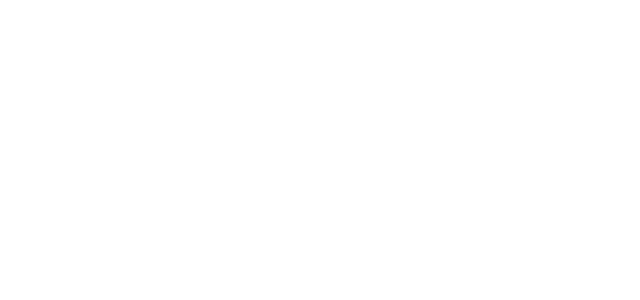
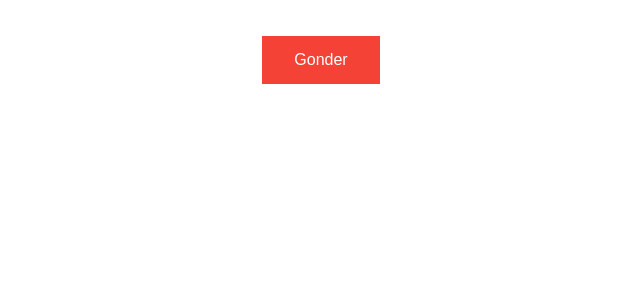
Before and after one commit to tansionline/nuxtjs-firebase, a Nuxt app: page /firestore-sayfasi in a window 1280 px wide. Before the commit this address had no page. Shown: the top 300 px of the page, without its empty margins (319-959 px from the left). Built offline with nearby package versions, Linux system fonts and the light colour scheme.

Commit message:
index updated, firestore-sayfasi added

```diff
--- /dev/null
+++ b/pages/firestore-sayfasi.vue
@@ -0,0 +1,46 @@
+<script>
+export default {
+  methods: {
+    async firestoreYaz() {
+      const messageRef = this.$fire.firestore
+        .collection("gelen-mesajlar")
+        .doc("dokuman-adi");
+      try {
+        await messageRef.set({
+          mesaj: "Selam Dunya",
+        });
+      } catch (e) {
+        alert(e);
+        return;
+      }
+      alert("Basarili.");
+    },
+  },
+};
+</script>
+
+<template>
+  <div class="container">
+    <button v-on:click="firestoreYaz">Gonder</button>
+  </div>
+</template>
+
+<style scoped>
+.container {
+  padding: 2rem;
+  text-align: center;
+}
+
+button {
+  border: none;
+  color: white;
+  padding: 15px 32px;
+  text-align: center;
+  text-decoration: none;
+  display: inline-block;
+  font-size: 16px;
+  margin: 4px 2px;
+  cursor: pointer;
+  background-color: #f44336;
+}
+</style>
--- a/pages/index.vue
+++ b/pages/index.vue
@@ -1,28 +1,12 @@
 <script>
-export default {
-  methods: {
-    async writeToFirestore() {
-      const messageRef = this.$fire.firestore
-        .collection("gelen-mesajlar")
-        .doc("dokuman-adi");
-      try {
-        await messageRef.set({
-          mesaj: "Selam Dunya",
-        });
-      } catch (e) {
-        alert(e);
-        return;
-      }
-      alert("Success.");
-    },
-  },
-};
+export default {};
 </script>
 
 <template>
   <div class="container">
     <a href="/kayit-ol">Kayit Ol</a>
     <a href="/giris-yap">Giris Yap</a>
+    <a href="/firestore-sayfasi">Firestore Sayfasi</a>
   </div>
 </template>
 
```
